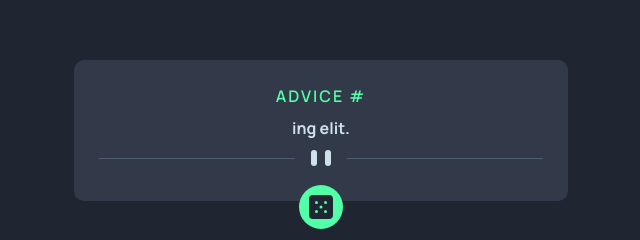
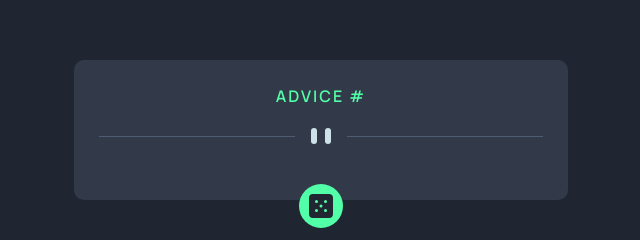
Before and after one commit to Nhewvys/advice, a plain HTML site: page index.html in a window 1280 px wide. Shown: the part 270-510 px from the top of the page, 319-959 px from the left. Drawn offline with Linux system fonts and the light colour scheme.

Commit message:
melhorias

```diff
--- a/index.html
+++ b/index.html
@@ -14,7 +14,7 @@
         <h1>ADVICE # <span class="id-advice" id="adviceId"></span></h1>
       </div>
       <div class="results">
-        <p id="res">ing elit. </p>
+        <p id="res"></p>
       </div>
       <div class="pattern">
         <picture>
```
Also changed, not shown: design/active-states.jpg (deleted), design/desktop-design.jpg (deleted), design/desktop-preview.jpg (deleted), design/mobile-design.jpg (deleted), 3 other files.
